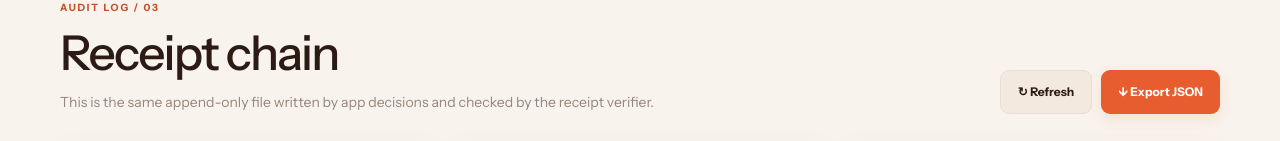
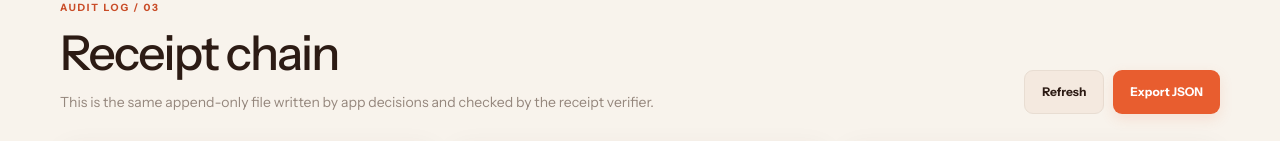
Before and after one commit to Bamioishim/rails-desk, a Next.js app: page /receipts in a window 1280 px wide. Shown: the part 172-313 px from the top of the page. Built offline with nearby package versions, Linux system fonts and the light colour scheme.

Commit message:
Remove arrow glyphs from receipt actions

```diff
--- a/src/app/receipts/page.tsx
+++ b/src/app/receipts/page.tsx
@@ -31,8 +31,8 @@ export default function ReceiptsPage() {
         <p className="page-sub">This is the same append-only file written by app decisions and checked by the receipt verifier.</p>
       </div>
       <div className="action-row">
-        <button className="button ghost" onClick={() => void refreshReceipts()}>↻ Refresh</button>
-        <button className="button" onClick={exportReceipts}>↓ Export JSON</button>
+        <button className="button ghost" onClick={() => void refreshReceipts()}>Refresh</button>
+        <button className="button" onClick={exportReceipts}>Export JSON</button>
       </div>
     </div>
     {receiptError && <div className="notice warn" style={{ marginBottom: 16 }}>{receiptError}</div>}
```
